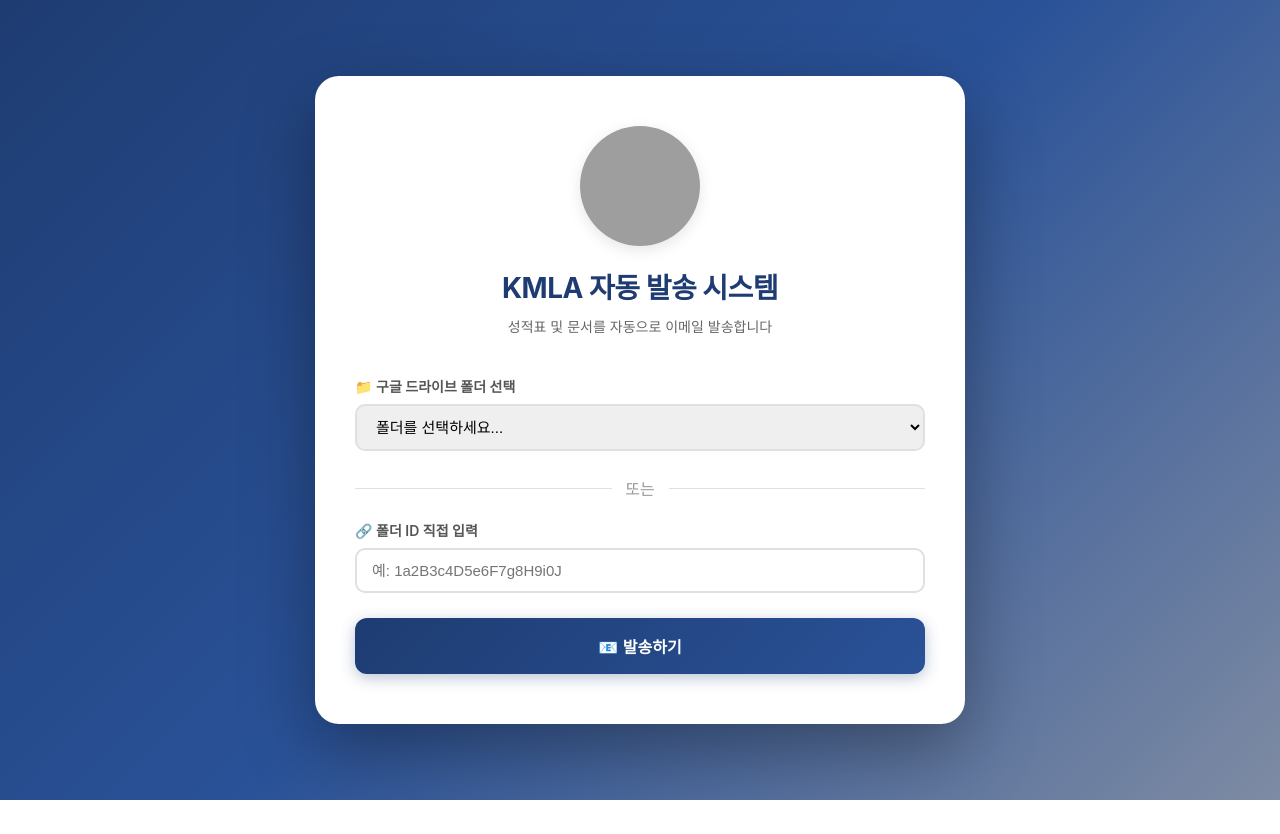
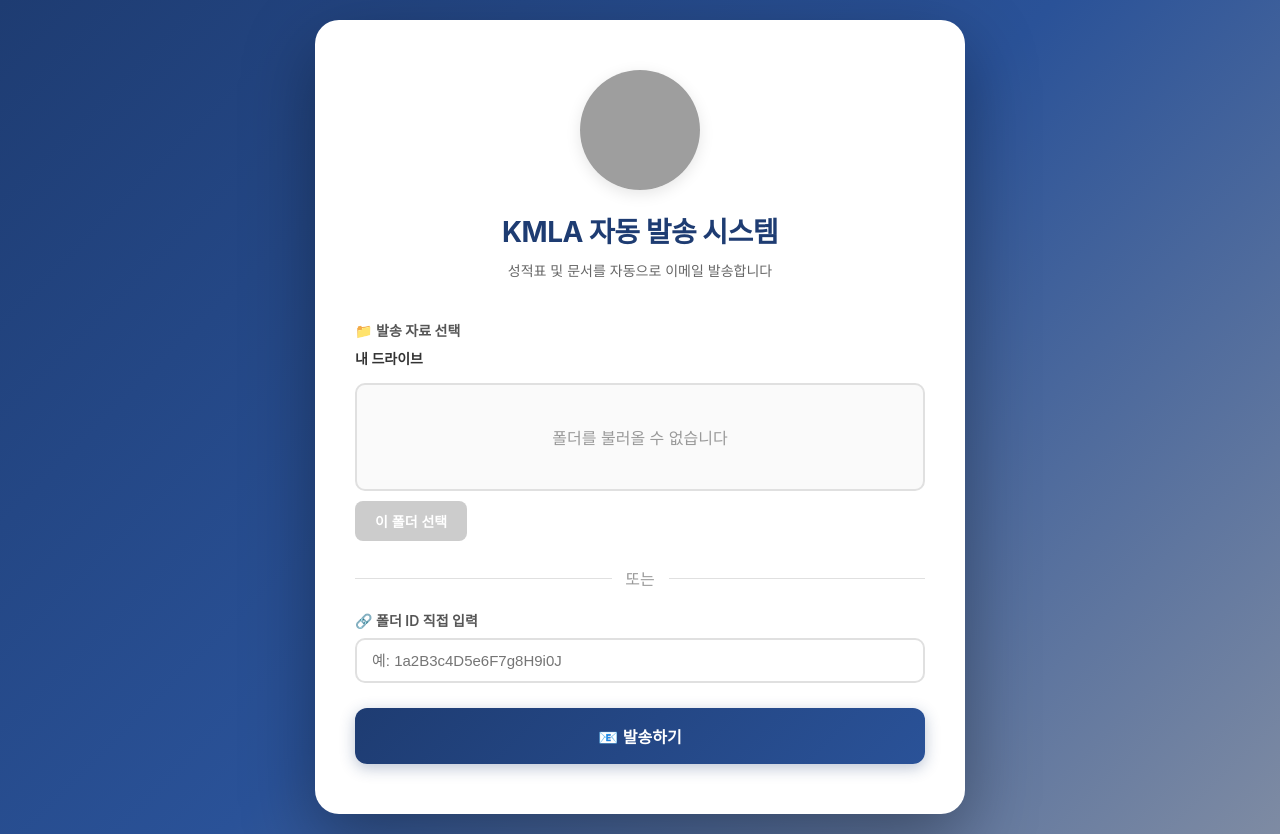
Before and after one commit to knue20-kmla/pdf-email-sender, a Flask app: template templates/index.html in a window 1280 px wide. Before the commit the page ends 800 px from the top, so only its background shows below. Run offline with Flask 3, Linux system fonts and the light colour scheme; the template is opened without the code that fills it, so the values that code supplies are empty; grey boxes are pictures that could not be loaded.

Commit message:
계층적 폴더 탐색 UI 구현
- 폴더 선택 방식을 드롭다운에서 계층적 탐색으로 변경
- Breadcrumb 네비게이션 추가
- 특정 폴더의 하위 폴더만 조회하도록 API 개선
- "구글 드라이브 폴더 선택" → "발송 자료 선택"으로 문구 변경
- 폴더가 많을 때 성능 및 사용성 개선

Co-Authored-By: Claude Sonnet 4.6 <noreply@anthropic.com>

```diff
--- a/app.py
+++ b/app.py
@@ -95,65 +95,32 @@ def oauth2callback():
 
 @app.route('/api/folders')
 def get_folders():
-    """구글 드라이브 폴더 목록 가져오기 (서브폴더 포함)"""
+    """특정 폴더의 하위 폴더 목록 가져오기"""
     credentials = get_credentials()
     if not credentials:
         return jsonify({'error': 'Not authenticated'}), 401
 
+    parent_id = request.args.get('parent_id', 'root')
+
     try:
         service = build('drive', 'v3', credentials=credentials)
 
-        # 모든 폴더 가져오기 (페이지네이션 처리)
-        all_folders = []
-        page_token = None
+        # 특정 부모 폴더의 하위 폴더만 가져오기
+        if parent_id == 'root':
+            query = "mimeType='application/vnd.google-apps.folder' and 'root' in parents and trashed=false"
+        else:
+            query = f"mimeType='application/vnd.google-apps.folder' and '{parent_id}' in parents and trashed=false"
 
-        while True:
-            results = service.files().list(
-                q="mimeType='application/vnd.google-apps.folder' and trashed=false",
-                pageSize=100,
-                fields="nextPageToken, files(id, name, parents)",
-                pageToken=page_token
-            ).execute()
+        results = service.files().list(
+            q=query,
+            pageSize=100,
+            fields="files(id, name)",
+            orderBy='name'
+        ).execute()
 
-            folders = results.get('files', [])
-            all_folders.extend(folders)
+        folders = results.get('files', [])
 
-            page_token = results.get('nextPageToken')
-            if not page_token:
-                break
-
-        # 폴더 ID를 키로 하는 맵 생성
-        folder_map = {f['id']: f for f in all_folders}
-
-        # 각 폴더의 전체 경로 계산
-        def get_folder_path(folder):
-            path = folder['name']
-            current = folder
-
-            # 최대 10단계까지만 (무한루프 방지)
-            for _ in range(10):
-                if 'parents' not in current or not current['parents']:
-                    break
-                parent_id = current['parents'][0]
-                if parent_id not in folder_map:
-                    break
-                current = folder_map[parent_id]
-                path = current['name'] + ' > ' + path
-
-            return path
-
-        # 폴더 목록에 경로 추가
-        folders_with_path = []
-        for folder in all_folders:
-            folders_with_path.append({
-                'id': folder['id'],
-                'name': get_folder_path(folder)
-            })
-
-        # 이름순 정렬
-        folders_with_path.sort(key=lambda x: x['name'])
-
-        return jsonify(folders_with_path)
+        return jsonify(folders)
     except HttpError as error:
         return jsonify({'error': str(error)}), 500
 
--- a/templates/index.html
+++ b/templates/index.html
@@ -70,6 +70,108 @@
             font-weight: 600;
             margin-bottom: 8px;
             font-size: 14px;
+        }
+
+        .breadcrumb {
+            display: flex;
+            align-items: center;
+            gap: 8px;
+            margin-bottom: 15px;
+            font-size: 14px;
+            color: #666;
+            flex-wrap: wrap;
+        }
+
+        .breadcrumb-item {
+            cursor: pointer;
+            color: #2a5298;
+            transition: color 0.2s;
+        }
+
+        .breadcrumb-item:hover {
+            color: #1e3c72;
+            text-decoration: underline;
+        }
+
+        .breadcrumb-item.current {
+            color: #333;
+            font-weight: 600;
+            cursor: default;
+        }
+
+        .breadcrumb-item.current:hover {
+            text-decoration: none;
+        }
+
+        .breadcrumb-separator {
+            color: #ccc;
+        }
+
+        .folder-list {
+            border: 2px solid #e0e0e0;
+            border-radius: 10px;
+            max-height: 300px;
+            overflow-y: auto;
+            background: #fafafa;
+        }
+
+        .folder-item {
+            padding: 12px 15px;
+            border-bottom: 1px solid #e0e0e0;
+            cursor: pointer;
+            transition: background 0.2s;
+            display: flex;
+            align-items: center;
+            gap: 10px;
+        }
+
+        .folder-item:last-child {
+            border-bottom: none;
+        }
+
+        .folder-item:hover {
+            background: #f0f4f8;
+        }
+
+        .folder-item.selected {
+            background: #e3f2fd;
+            font-weight: 600;
+        }
+
+        .folder-icon {
+            font-size: 18px;
+        }
+
+        .empty-folder {
+            padding: 40px 20px;
+            text-align: center;
+            color: #999;
+        }
+
+        .select-button {
+            margin-top: 10px;
+            padding: 10px 20px;
+            background: #2a5298;
+            color: white;
+            border: none;
+            border-radius: 8px;
+            cursor: pointer;
+            font-size: 14px;
+            font-weight: 600;
+            transition: all 0.2s;
+            width: auto;
+            display: inline-block;
+        }
+
+        .select-button:hover {
+            background: #1e3c72;
+            transform: translateY(-1px);
+        }
+
+        .select-button:disabled {
+            background: #ccc;
+            cursor: not-allowed;
+            transform: none;
         }
 
         select, input[type="text"] {
@@ -220,10 +322,14 @@
 
         <form id="sendForm">
             <div class="form-group">
-                <label for="folderSelect">📁 구글 드라이브 폴더 선택</label>
-                <select id="folderSelect" name="folder">
-                    <option value="">폴더를 선택하세요...</option>
-                </select>
+                <label for="folderBrowser">📁 발송 자료 선택</label>
+                <div class="breadcrumb" id="breadcrumb">
+                    <span class="breadcrumb-item current" data-id="root">내 드라이브</span>
+                </div>
+                <div class="folder-list" id="folderList">
+                    <div class="empty-folder">폴더를 불러오는 중...</div>
+                </div>
+                <button type="button" class="select-button" id="selectFolderBtn" disabled>이 폴더 선택</button>
             </div>
 
             <div class="or-divider">또는</div>
@@ -248,21 +354,108 @@
     </div>
 
     <script>
-        // 페이지 로드 시 폴더 목록 가져오기
+        let currentFolderId = 'root';
+        let currentFolderName = '내 드라이브';
+        let selectedFolderId = null;
+        let selectedFolderName = null;
+        let breadcrumbPath = [{id: 'root', name: '내 드라이브'}];
+
+        // 페이지 로드 시 루트 폴더 목록 가져오기
         window.addEventListener('DOMContentLoaded', async () => {
+            await loadFolders('root');
+        });
+
+        // 폴더 목록 로드
+        async function loadFolders(parentId) {
+            const folderList = document.getElementById('folderList');
+            folderList.innerHTML = '<div class="empty-folder">폴더를 불러오는 중...</div>';
+
             try {
-                const response = await fetch('/api/folders');
+                const response = await fetch(`/api/folders?parent_id=${parentId}`);
                 const folders = await response.json();
 
-                const select = document.getElementById('folderSelect');
+                if (folders.error) {
+                    folderList.innerHTML = '<div class="empty-folder">폴더를 불러올 수 없습니다</div>';
+                    return;
+                }
+
+                if (folders.length === 0) {
+                    folderList.innerHTML = '<div class="empty-folder">하위 폴더가 없습니다</div>';
+                    return;
+                }
+
+                folderList.innerHTML = '';
                 folders.forEach(folder => {
-                    const option = document.createElement('option');
-                    option.value = folder.id;
-                    option.textContent = folder.name;
-                    select.appendChild(option);
+                    const div = document.createElement('div');
+                    div.className = 'folder-item';
+                    div.innerHTML = `<span class="folder-icon">📁</span><span>${folder.name}</span>`;
+                    div.onclick = () => navigateToFolder(folder.id, folder.name);
+                    folderList.appendChild(div);
                 });
             } catch (error) {
                 console.error('폴더 목록 로드 실패:', error);
+                folderList.innerHTML = '<div class="empty-folder">폴더를 불러올 수 없습니다</div>';
+            }
+        }
+
+        // 폴더로 이동
+        function navigateToFolder(folderId, folderName) {
+            currentFolderId = folderId;
+            currentFolderName = folderName;
+
+            // breadcrumb 업데이트
+            breadcrumbPath.push({id: folderId, name: folderName});
+            updateBreadcrumb();
+
+            // 새 폴더 로드
+            loadFolders(folderId);
+
+            // 선택 버튼 활성화
+            selectedFolderId = folderId;
+            selectedFolderName = folderName;
+            document.getElementById('selectFolderBtn').disabled = false;
+        }
+
+        // breadcrumb 업데이트
+        function updateBreadcrumb() {
+            const breadcrumb = document.getElementById('breadcrumb');
+            breadcrumb.innerHTML = '';
+
+            breadcrumbPath.forEach((item, index) => {
+                const span = document.createElement('span');
+                span.className = index === breadcrumbPath.length - 1 ? 'breadcrumb-item current' : 'breadcrumb-item';
+                span.textContent = item.name;
+                span.dataset.id = item.id;
+
+                if (index < breadcrumbPath.length - 1) {
+                    span.onclick = () => navigateBack(index);
+                }
+
+                breadcrumb.appendChild(span);
+
+                if (index < breadcrumbPath.length - 1) {
+                    const separator = document.createElement('span');
+                    separator.className = 'breadcrumb-separator';
+                    separator.textContent = '›';
+                    breadcrumb.appendChild(separator);
+                }
+            });
+        }
+
+        // breadcrumb에서 뒤로 가기
+        function navigateBack(index) {
+            breadcrumbPath = breadcrumbPath.slice(0, index + 1);
+            const target = breadcrumbPath[index];
+            currentFolderId = target.id;
+            currentFolderName = target.name;
+            updateBreadcrumb();
+            loadFolders(target.id);
+        }
+
+        // 폴더 선택 버튼
+        document.getElementById('selectFolderBtn').addEventListener('click', () => {
+            if (selectedFolderId) {
+                alert(`선택된 폴더: ${selectedFolderName}`);
             }
         });
 
@@ -270,19 +463,14 @@
         document.getElementById('sendForm').addEventListener('submit', async (e) => {
             e.preventDefault();
 
-            const folderSelect = document.getElementById('folderSelect').value;
             const folderIdInput = document.getElementById('folderId').value;
-            const folderId = folderIdInput || folderSelect;
+            const folderId = folderIdInput || selectedFolderId;
+            const folderName = folderIdInput ? folderIdInput : selectedFolderName;
 
             if (!folderId) {
                 alert('폴더를 선택하거나 폴더 ID를 입력해주세요.');
                 return;
             }
-
-            // 폴더 이름 가져오기
-            const folderName = folderIdInput ?
-                folderIdInput :
-                document.getElementById('folderSelect').options[document.getElementById('folderSelect').selectedIndex].text;
 
             // UI 업데이트
             document.getElementById('sendBtn').disabled = true;
```
